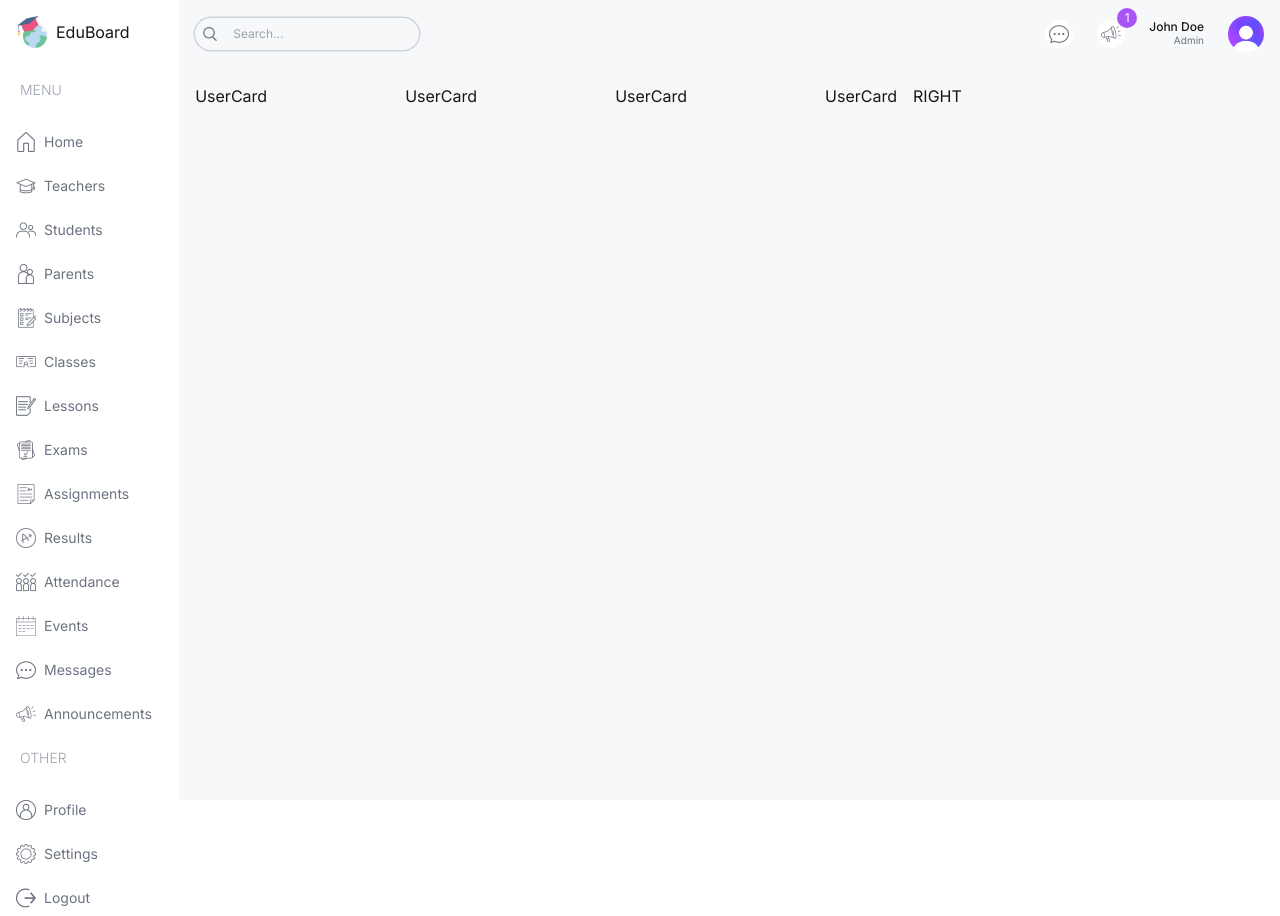
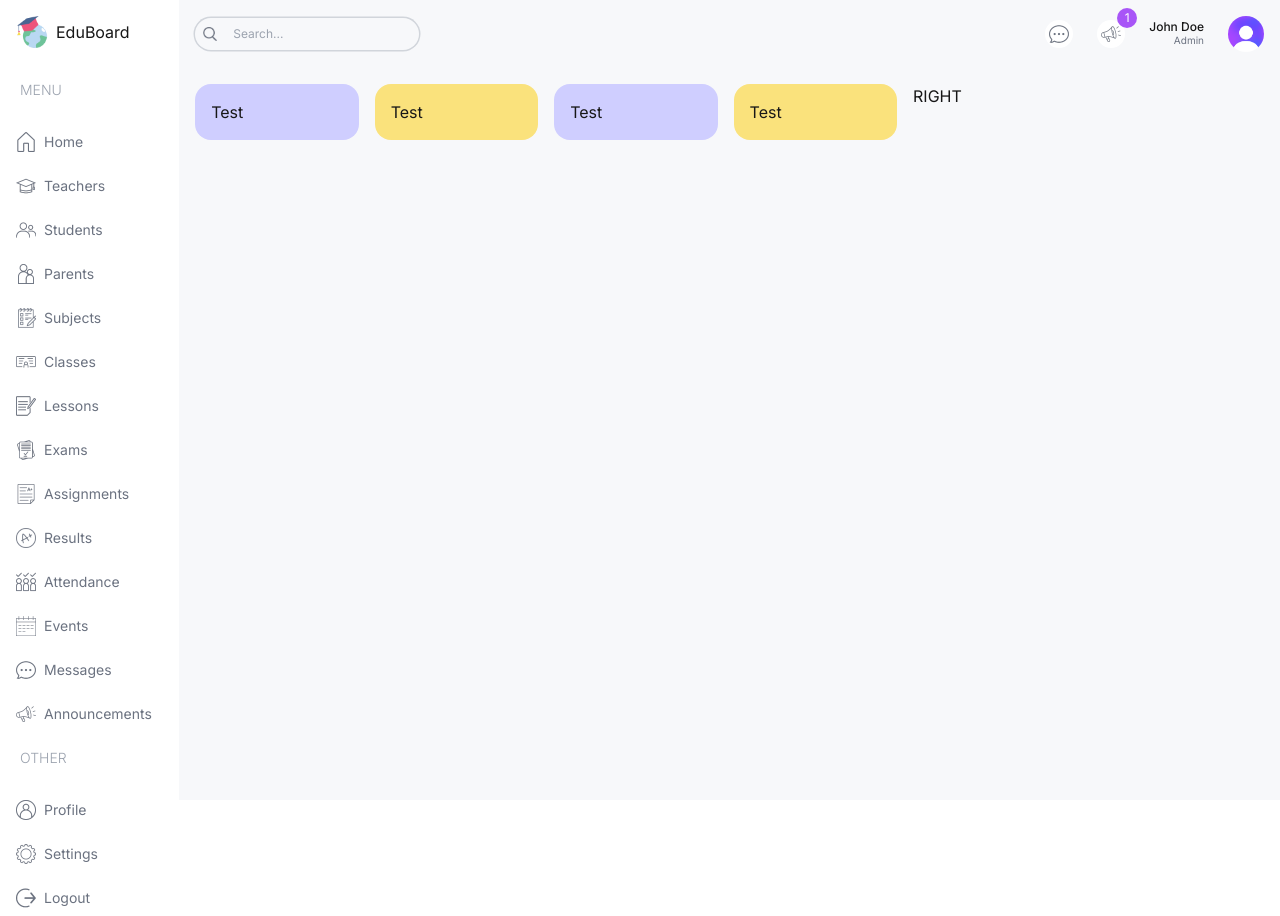
Before and after one commit to mysandesh/EduBoard, a Next.js app: page /admin in a window 1280 px wide. Built offline with nearby package versions, Linux system fonts and the light colour scheme.

Commit message:
Add alternating colors to User Cards

```diff
--- a/src/components/UserCard.tsx
+++ b/src/components/UserCard.tsx
@@ -1,5 +1,9 @@
 const UserCard = ({ type }: { type: string }) => {
-  return <div className="">UserCard</div>;
+  return (
+    <div className="rounded-2xl odd:bg-customPurple even:bg-customYellow p-4 flex-1">
+      Test
+    </div>
+  );
 };
 
 export default UserCard;
```
